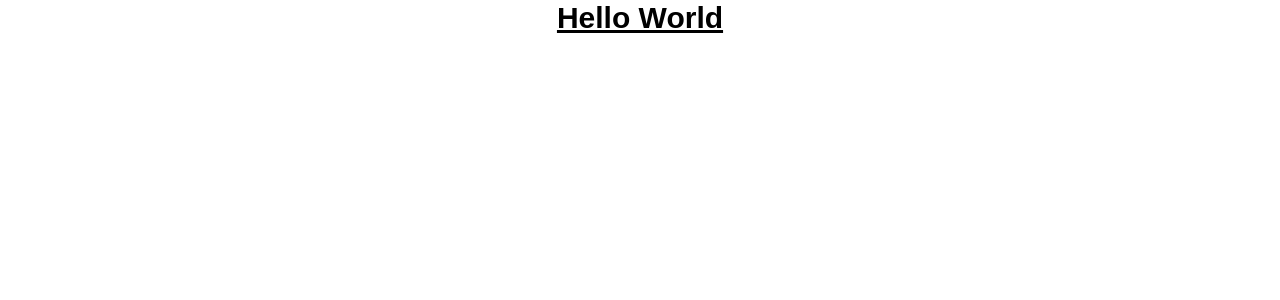
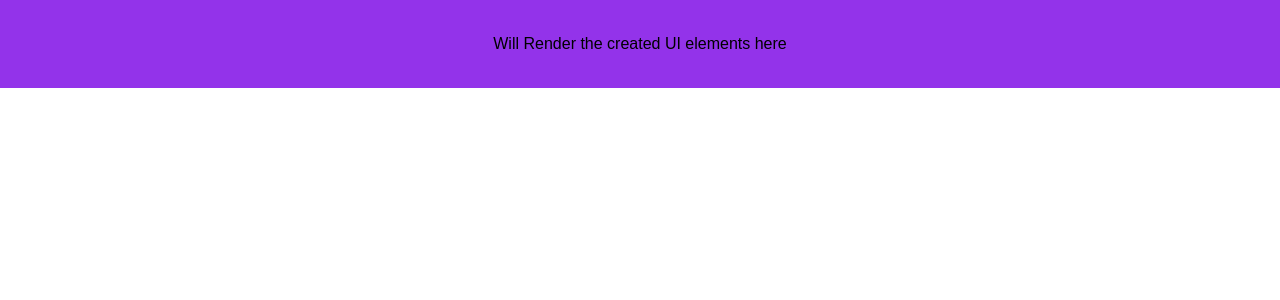
Before and after one commit to aneenajohn/POC-UI-Element-Tracker, a React (Create React App) app: page / in a window 1280 px wide. Shown: the top 300 px of the page. Built offline with nearby package versions, Linux system fonts and the light colour scheme.

Commit message:
Router set up done and base color defined on tailwind configs
Signed-off-by: Aneena John Xavier <aneena_john_xavier@epam.com>

```diff
--- a/package.json
+++ b/package.json
@@ -11,6 +11,7 @@
     "loader-utils": "3.2.1",
     "react": "18.2.0",
     "react-dom": "18.2.0",
+    "react-router-dom": "^6.16.0",
     "react-scripts": "5.0.1"
   },
   "devDependencies": {
--- a/src/App.js
+++ b/src/App.js
@@ -1,9 +1,15 @@
 import "./main.css";
+import { Route, Routes } from "react-router-dom";
+
+import { CreateElements, Elements } from './pages';
 
 export default function App() {
   return (
-    <div className="App">
-      <h1 className="text-3xl font-bold underline">Hello World</h1>
+    <div className="App bg-secondary">
+      <Routes>
+        <Route path="/" element={<Elements />} />
+        <Route path="/create" element={<CreateElements />} />
+      </Routes>
     </div>
   );
 }
--- a/src/index.js
+++ b/src/index.js
@@ -1,5 +1,6 @@
 import { StrictMode } from "react";
 import { createRoot } from "react-dom/client";
+import { BrowserRouter } from 'react-router-dom';
 
 import App from "./App";
 
@@ -8,6 +9,8 @@ const root = createRoot(rootElement);
 
 root.render(
   <StrictMode>
-    <App />
+    <BrowserRouter>
+      <App />
+    </BrowserRouter>
   </StrictMode>
 );
--- a/src/main.css
+++ b/src/main.css
@@ -4,5 +4,4 @@
 
 .App {
   font-family: sans-serif;
-  text-align: center;
 }
--- /dev/null
+++ b/src/pages/CreateElements.js
@@ -0,0 +1,7 @@
+import React from 'react'
+
+export const CreateElements = () => {
+  return (
+    <div className="text-center font-medium">This page is to create UI elements.</div>
+  )
+}
--- /dev/null
+++ b/src/pages/Elements.js
@@ -0,0 +1,7 @@
+import React from 'react'
+
+export const Elements = () => {
+  return (
+    <div className='text-center font-medium p-8 bg-primary'>Will Render the created UI elements here</div>
+  )
+}
--- /dev/null
+++ b/src/pages/index.js
@@ -0,0 +1,2 @@
+export * from './CreateElements';
+export * from './Elements';
--- a/tailwind.config.js
+++ b/tailwind.config.js
@@ -1,8 +1,15 @@
 /** @type {import('tailwindcss').Config} */
 module.exports = {
-  content: ["./src/*.{jsx,js}", "./src/components/*.{jsx,js}"],
+  content: ["./src/*.{jsx,js}", "./src/components/*.{jsx,js}", "./src/pages/*.{jsx,js}"],
   theme: {
-    extend: {},
+    extend: {
+      colors: {
+        primary: '#9333ea',
+        secondary: '#f3e8ff',
+        text_primary: '#3b0764',
+        text_secondary: '#faf5ff',
+      }
+    },
   },
   plugins: [],
 }
```
Also changed, not shown: 1 other file (tests, documents, lock files or other folders).
